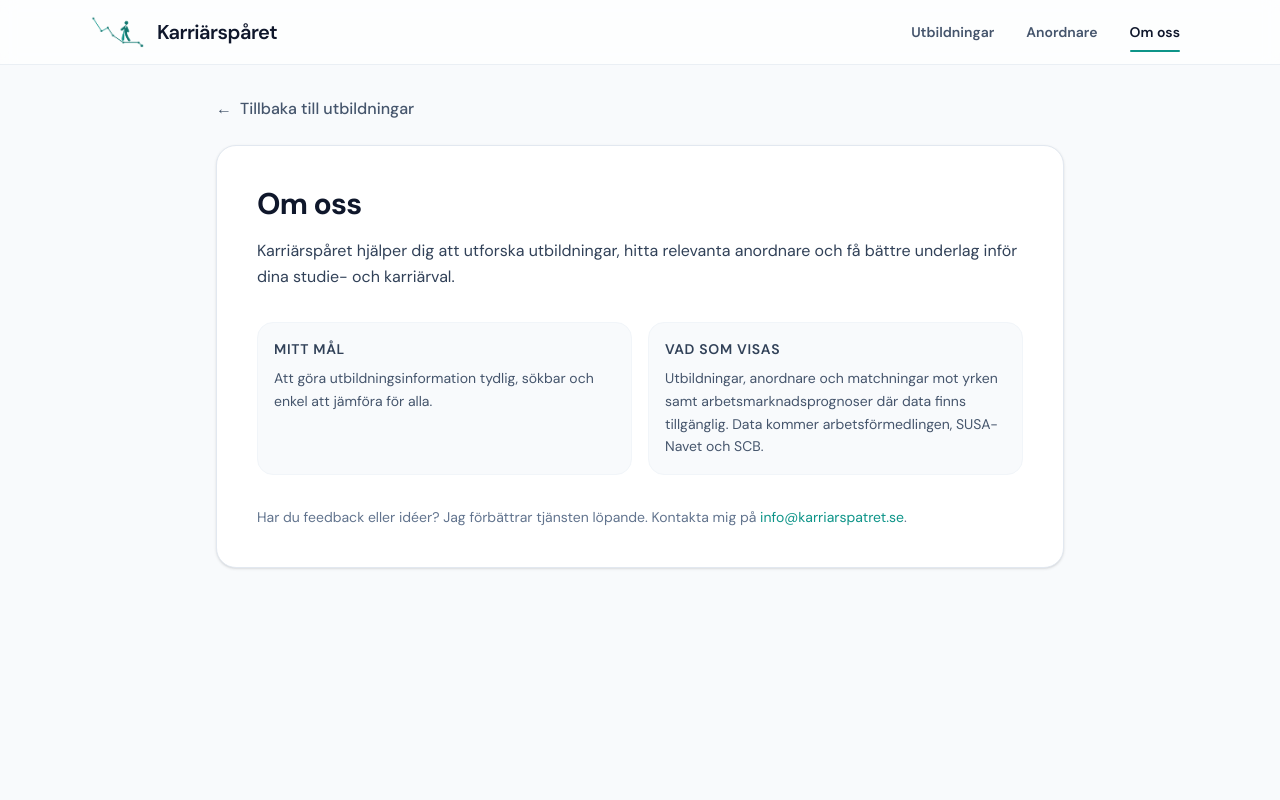
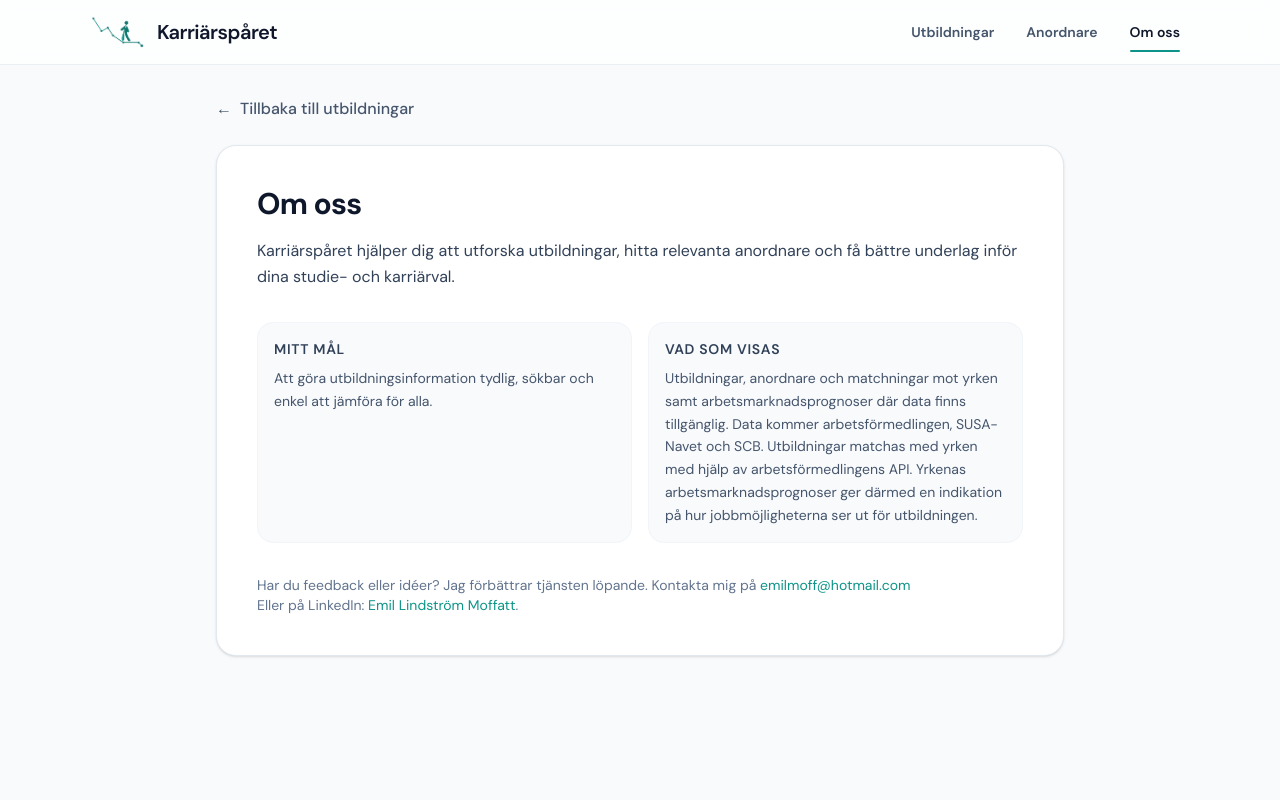
Before and after one commit to 23emli04/karriarsparet, a React (Vite) app: page /about in a window 1280 px wide. Shown: the top 800 px of the page. Built offline with nearby package versions, Linux system fonts and the light colour scheme; no server answers.

Commit message:
ändrade så url för api ligger i .env för prod

```diff
--- a/index.html
+++ b/index.html
@@ -2,7 +2,7 @@
 <html lang="sv">
   <head>
     <meta charset="UTF-8" />
-    <link rel="icon" type="image/svg+xml" href="/vite.svg" />
+    <link rel="icon" type="image/svg+xml" href="%BASE_URL%vite.svg" />
     <meta name="viewport" content="width=device-width, initial-scale=1.0" />
     <link rel="preconnect" href="https://fonts.googleapis.com" />
     <link rel="preconnect" href="https://fonts.gstatic.com" crossorigin />
--- a/src/api/educations.ts
+++ b/src/api/educations.ts
@@ -12,7 +12,7 @@ import { normalizePage } from "../types/Page";
 import type { Page } from "../types/Page";
 
 export const API_BASE =
-  import.meta.env.VITE_API_BASE ?? "http://localhost:8080/api";
+  import.meta.env.VITE_API_BASE || "http://localhost:8080/api";
 
 /** Query modes supported by the actual API */
 export type EducationsQuery =
--- a/src/components/layout/Navbar.tsx
+++ b/src/components/layout/Navbar.tsx
@@ -18,7 +18,7 @@ export default function Navbar() {
           aria-label="Karriärspåret (startsida)"
         >
           <img
-            src="/karriarsparet-logo.png"
+            src={`${import.meta.env.BASE_URL}karriarsparet-logo.png`}
             alt=""
             aria-hidden
             className="h-8 w-auto shrink-0"
--- a/src/components/pages/AboutPage.tsx
+++ b/src/components/pages/AboutPage.tsx
@@ -38,13 +38,15 @@ export default function AboutPage() {
               </h2>
               <p className="mt-2 text-sm text-slate-600 leading-relaxed">
                 Utbildningar, anordnare och matchningar mot yrken samt
-                arbetsmarknadsprognoser där data finns tillgänglig. Data kommer arbetsförmedlingen, SUSA-Navet och SCB.
+                arbetsmarknadsprognoser där data finns tillgänglig. Data kommer arbetsförmedlingen, SUSA-Navet och SCB. Utbildningar matchas med yrken med hjälp av arbetsförmedlingens API.
+                Yrkenas arbetsmarknadsprognoser ger därmed en indikation på hur jobbmöjligheterna ser ut för utbildningen.
               </p>
             </section>
           </div>
 
           <p className="mt-8 text-sm text-slate-500">
-            Har du feedback eller idéer? Jag förbättrar tjänsten löpande. Kontakta mig på <a href="mailto:info@karriarspatret.se" className="text-brand hover:text-brand-hover transition-colors">info@karriarspatret.se</a>.
+            Har du feedback eller idéer? Jag förbättrar tjänsten löpande. Kontakta mig på <a href="mailto:info@karriarspatret.se" className="text-brand hover:text-brand-hover transition-colors">emilmoff@hotmail.com </a><br />
+              Eller på LinkedIn: <a href="https://www.linkedin.com/in/emil-lindstr%C3%B6m-moffatt-a27165221/" className="text-brand hover:text-brand-hover transition-colors"> Emil Lindström Moffatt</a>.
           </p>
         </article>
       </div>
--- a/src/components/pages/EducationDetailPage.tsx
+++ b/src/components/pages/EducationDetailPage.tsx
@@ -13,6 +13,7 @@ import { formatDateSwedish } from "../../utils/dateUtils";
 import { getRegionNamesString } from "../../utils/regionCodes";
 import { getMunicipalityNamesString } from "../../utils/municipalityCodes";
 import { getDescriptionFromFullData, getEligibilityFromFullData } from "../../utils/fullDataUtils";
+import { API_BASE } from "../../api/educations";
 import type { EducationJobEdResponse } from "../../types/api";
 
 const LEVEL_MAP: Record<string, string> = {
@@ -54,7 +55,7 @@ export default function EducationDetailPage() {
     const fetchAndLogEducationInfo = async () => {
       try {
         const res = await fetch(
-          `http://localhost:8080/api/education-events/e${encodeURIComponent(id).substring(1)}`,
+          `${API_BASE}/education-events/e${encodeURIComponent(id).substring(1)}`,
           { signal: controller.signal }
         );
         if (!res.ok) {
```
Also changed, not shown: 2 other files (tests, documents, lock files or other folders).
